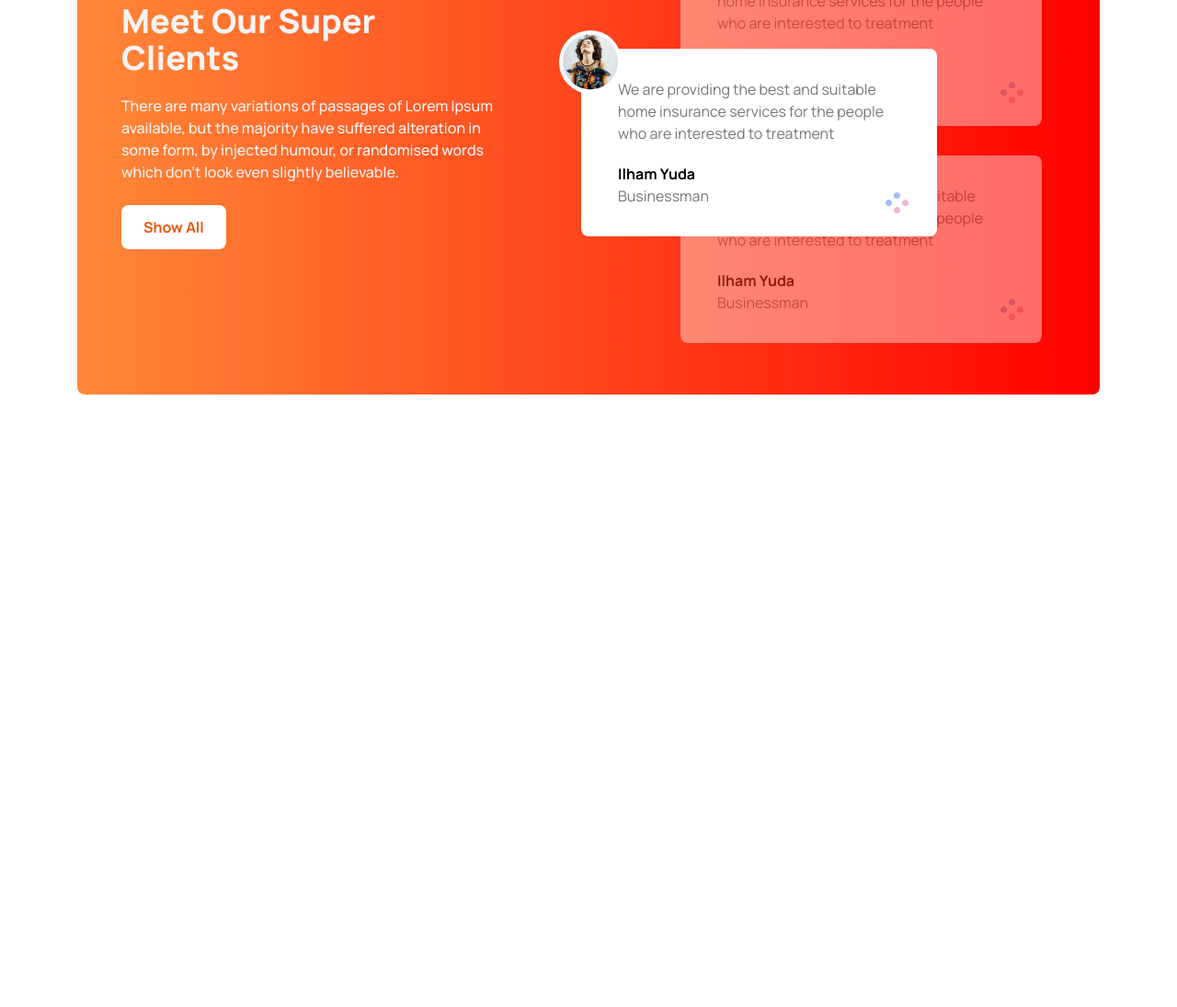
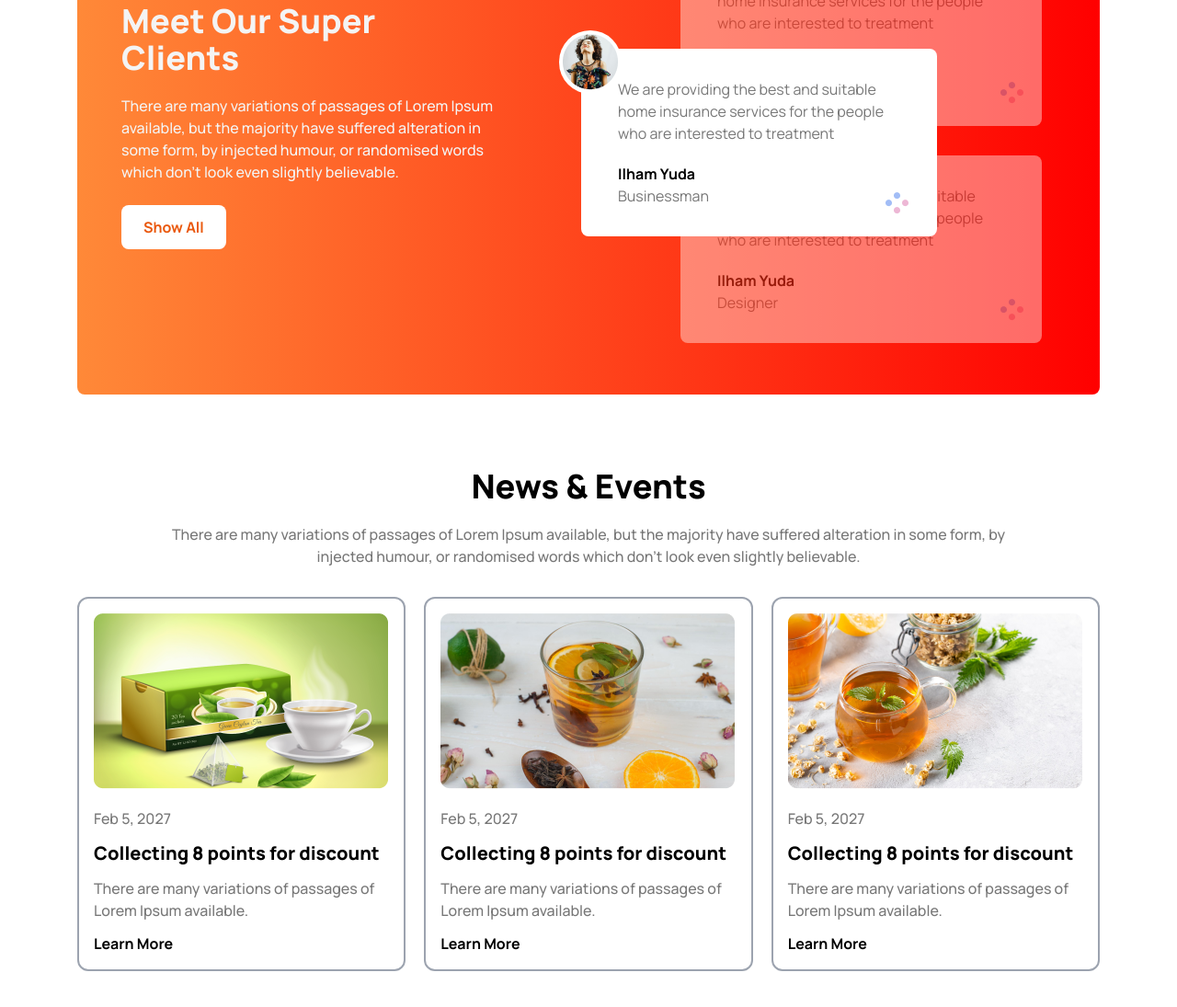
Before and after one commit to Jollypru/tea-house-using-tailwind, a plain HTML site: page index.html in a window 1280 px wide. Shown: the part 1787-2882 px from the top of the page at 92% size. Before the commit the page ends 2296 px from the top, so only its background shows below. Drawn offline with nearby package versions, Linux system fonts and the light colour scheme.

Commit message:
added news and events section

```diff
--- a/index.html
+++ b/index.html
@@ -155,13 +155,43 @@
                     <p class="mb-5">We are providing the best and suitable home insurance services for the people who are
                         interested to treatment</p>
                     <h5 class="font-bold text-black">Ilham Yuda</h5>
-                    <p>Businessman</p>
+                    <p>Designer</p>
                     <div class="absolute -top-5 -left-6 bg-white  rounded-full">
                         <img class="p-1" src="images/client.png" alt="">
                     </div>
                     <div class="absolute bottom-6 right-5">
                         <img src="images/circles.png" alt="">
                     </div>
+                </div>
+            </div>
+        </section>
+        <!-- super clients section ends -->
+
+        <!-- news and events section start  -->
+        <section class="mb-20">
+            <h3 class="font-extrabold text-4xl text-center mb-5">News & Events</h3>
+            <p class="font-medium text-[#777777]  w-5/6 mx-auto text-center mb-8">There are many variations of passages of Lorem Ipsum available, but the majority have suffered alteration in some form, by injected humour, or randomised words which don't look even slightly believable. </p>
+            <div class="grid grid-cols-3 gap-5">
+                <div class=" border-2 border-gray-400 p-4 rounded-xl">
+                    <img src="images/news-1.png" alt="">
+                    <p class="font-medium text-[#777777] mt-5">Feb 5, 2027</p>
+                    <h5 class="font-extrabold text-xl my-3">Collecting 8 points for discount</h5>
+                    <p class="font-medium text-[#777777] mb-3">There are many variations of passages of Lorem Ipsum available.</p>
+                    <p class="font-bold">Learn More</p>
+                </div>
+                <div class="border-2 border-gray-400 p-4 rounded-xl">
+                    <img src="images/news-2.png" alt="">
+                    <p class="font-medium text-[#777777] mt-5">Feb 5, 2027</p>
+                    <h5 class="font-extrabold text-xl my-3">Collecting 8 points for discount</h5>
+                    <p class="font-medium text-[#777777] mb-3">There are many variations of passages of Lorem Ipsum available.</p>
+                    <p class="font-bold">Learn More</p>
+                </div>
+                <div class="border-2 border-gray-400 p-4 rounded-xl">
+                    <img src="images/news-3.png" alt="">
+                    <p class="font-medium text-[#777777] mt-5">Feb 5, 2027</p>
+                    <h5 class="font-extrabold text-xl my-3">Collecting 8 points for discount</h5>
+                    <p class="font-medium text-[#777777] mb-3">There are many variations of passages of Lorem Ipsum available.</p>
+                    <p class="font-bold">Learn More</p>
                 </div>
             </div>
         </section>
```
